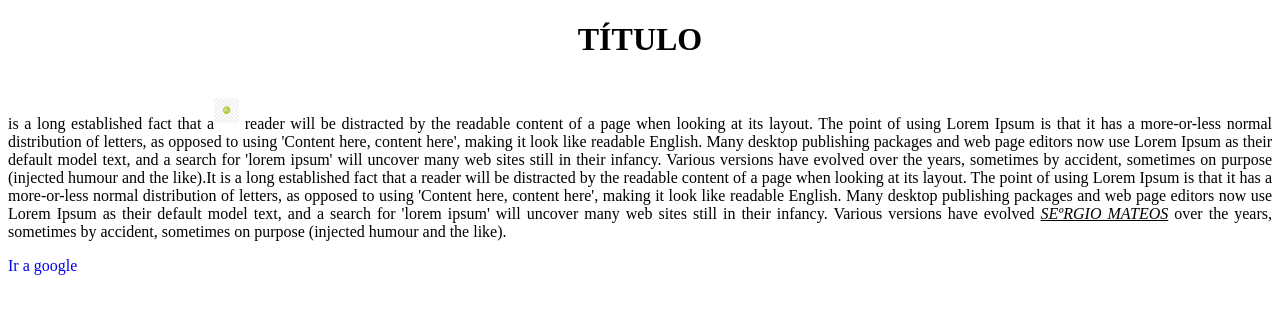
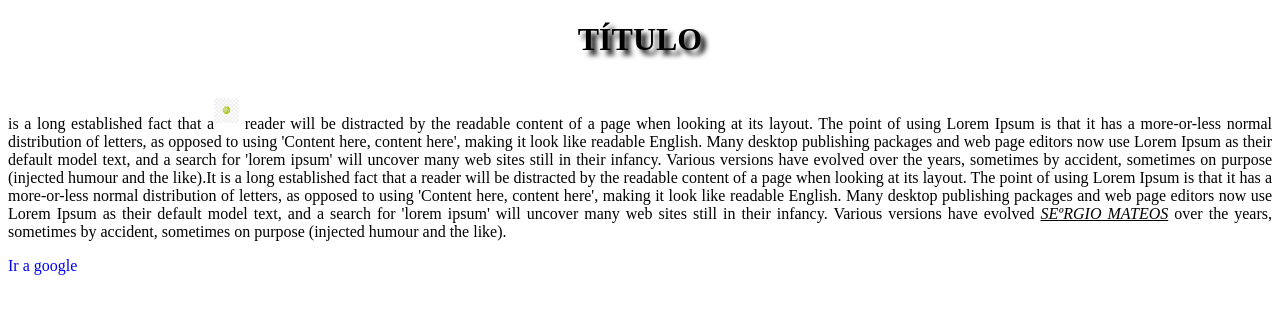
Before and after one commit to sergiomateos2daw/DIW-2.3, a plain HTML site: page index.html in a window 1280 px wide. Shown: the top 314 px of the page. Drawn offline with Linux system fonts and the light colour scheme.

Commit message:
Sombra al título

```diff
--- a/style.css
+++ b/style.css
@@ -1,6 +1,7 @@
 h1{
     text-align: center;
     text-transform: uppercase;
+    text-shadow: 5px 5px 5px;
 }
 p{
     text-align: justify;
```
